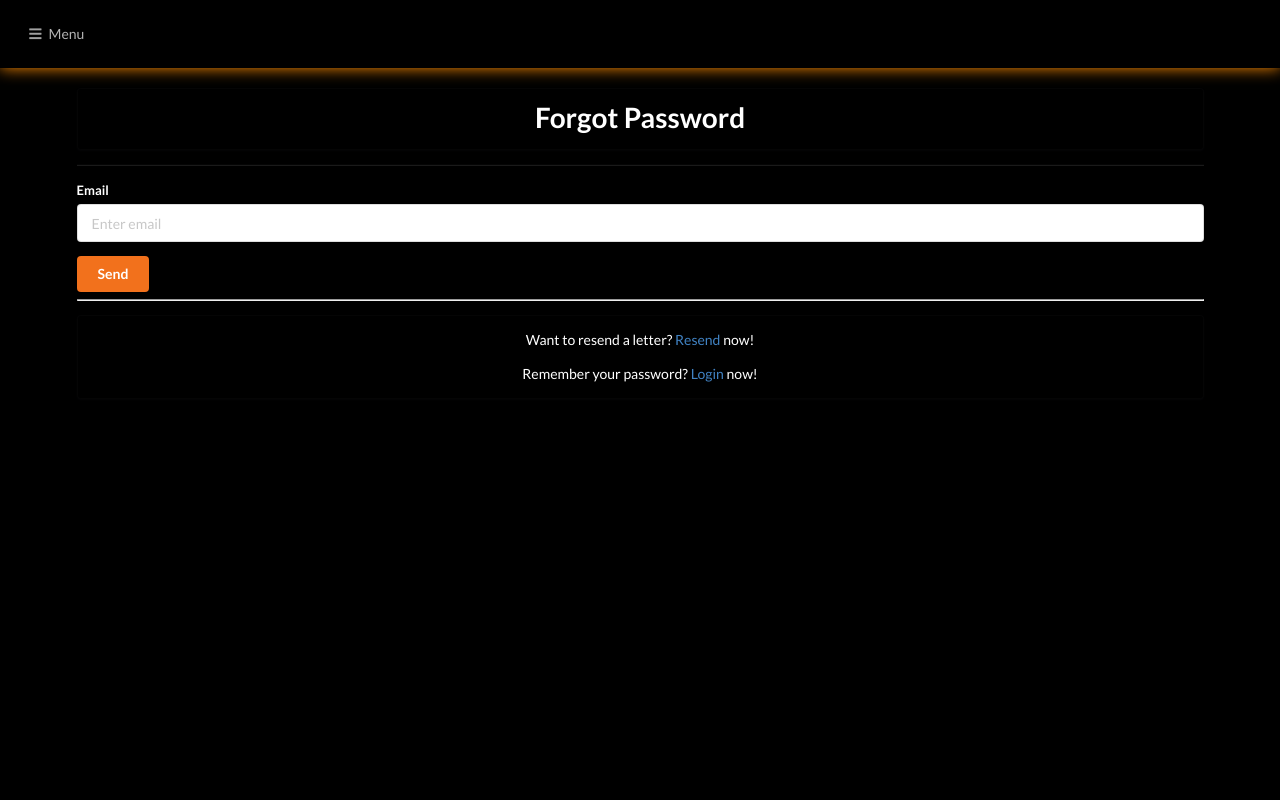
After one commit to aixandrolab/simple-social-network, a Django app: page /forgot-password/ in a window 1280 px wide. The commit adds this page. Run offline with Django 5.2, Linux system fonts and the light colour scheme; data comes from the database, SQL or seed files in the repository.

Commit message:
feat: implement a "Forgot password" feature

```diff
--- /dev/null
+++ b/core/forms/forgot_password.py
@@ -0,0 +1,9 @@
+from django import forms
+
+
+class ForgotPasswordForm(forms.Form):
+    email = forms.EmailField(
+        max_length=255,
+        error_messages={'required': 'Password is required!'},
+        required=True,
+    )
--- a/core/services/email_service.py
+++ b/core/services/email_service.py
@@ -86,7 +86,7 @@ class PasswordResetEmail:
     def send(user_email: str, reset_url: str, username: str) -> bool:
         return EmailService.send_template(
             subject="Password Reset",
-            template="emails/passsword_reset_template.html",
+            template="emails/password_reset_template.html",
             context={
                 'username': username,
                 'reset_url': reset_url,
--- /dev/null
+++ b/core/templates/core/auth/forgot_password.html
@@ -0,0 +1,27 @@
+{% extends 'base.html' %}
+
+{% block title %}Forgot Password{% endblock %}
+
+{% block content %}
+    <div class="ui container">
+        <div class="ui center aligned segment">
+            <h1 class="ui header">Forgot Password</h1>
+        </div>
+        <div class="ui divider"></div>
+        <form method="post" action="" class="ui form">
+            {% csrf_token %}
+
+            <div class="field">
+                <label class="text-light">Email</label>
+                <input type="text" name="email" placeholder="Enter email">
+            </div>
+
+            <button class="ui orange button" type="submit">Send</button>
+        </form>
+        <hr class="text-orange">
+        <div class="ui center aligned segment">
+            <p class="ui text-light text">Want to resend a letter? <a href="{% url 'core:resend_forgot_password' %}">Resend</a> now!</p>
+            <p class="ui text-light text">Remember your password? <a href="{% url 'core:register' %}">Login</a> now!</p>
+        </div>
+    </div>
+{% endblock %}
--- a/core/templates/core/auth/login.html
+++ b/core/templates/core/auth/login.html
@@ -23,8 +23,10 @@
 
             <button class="ui orange button" type="submit">Login</button>
         </form>
+        <hr class="text-orange">
         <div class="ui center aligned segment">
             <p class="ui text-light text">Don't have an account yet? <a href="{% url 'core:register' %}">Register</a> now!</p>
+            <p class="ui text-light text">Forgot your password? <a href="{% url 'core:forgot_password' %}">Reset</a> it!</p>
         </div>
     </div>
 {% endblock %}
--- a/core/templates/core/auth/register.html
+++ b/core/templates/core/auth/register.html
@@ -5,7 +5,7 @@
 {% block content %}
     <div class="ui container">
         <div class="ui center aligned segment">
-            <h1 class="ui header text-orange">Login</h1>
+            <h1 class="ui header text-orange">Register</h1>
         </div>
         <div class="ui divider"></div>
         <form method="post" action="" class="ui form">
--- a/core/urls.py
+++ b/core/urls.py
@@ -8,5 +8,8 @@ urlpatterns = [
     path('', views.home_view, name='home'),
     path('login/', views.login_view, name='login'),
     path('register/', views.register_view, name='register'),
-    path('confirm-register/<str:token>/', views.confirm_register_view, name='confirm_register')
+    path('confirm-register/<str:token>/', views.confirm_register_view, name='confirm_register'),
+    path('forgot-password/', views.forgot_password_view, name='forgot_password'),
+    path('resend-forgot-password/', views.resend_forgot_password_view, name='resend_forgot_password'),
+    path('reset-password/<str:token>/', views.reset_password_view, name='reset_password')
 ]
--- a/core/views.py
+++ b/core/views.py
@@ -1,13 +1,17 @@
 from django.contrib import messages
 from django.contrib.auth import authenticate, login
+from django.contrib.auth.models import User
+from django.core.cache import cache
 from django.shortcuts import render, redirect, get_object_or_404
 from django.urls import reverse
 from django.views.decorators.cache import never_cache
 
+from core.forms.forgot_password import ForgotPasswordForm
 from core.forms.login_form import LoginForm
 from core.forms.register_form import RegisterForm
+from core.forms.reset_password import ResetPasswordForm
 from core.services.email_service import Email
-from profiles.models import EmailVerificationToken
+from profiles.models import EmailVerificationToken, PasswordResetToken
 
 
 def home_view(request):
@@ -105,3 +109,78 @@ def confirm_register_view(request, token):
 
     messages.success(request, "Congratulations! Your account is now verified! Now, login in your account.")
     return redirect('core:login')
+
+
+def forgot_password_view(request):
+    if request.method == "POST":
+        form = ForgotPasswordForm(request.POST)
+        if form.is_valid():
+            email = form.cleaned_data['email']
+            try:
+                user = User.objects.get(email=email)
+            except Exception as e:
+                messages.error(request, 'User does not exists.')
+                return render(request, 'core/auth/forgot_password.html', {'form': form})
+
+            token = PasswordResetToken.create_token(user)
+            url = request.build_absolute_uri(
+                    reverse('core:reset_password', kwargs={'token': token.token})
+                )
+            Email.reset_password(email, url, user.username)
+            messages.success(request, 'Email was successfully sent! Check your email for the envelope.')
+            cache.set(f'resend_forgot_password', email)
+        else:
+            messages.error(request, 'Please check that your email is correct.')
+    else:
+        form = ForgotPasswordForm()
+
+    context = {
+        'form': form,
+    }
+    return render(request, 'core/auth/forgot_password.html', context)
+
+
+def resend_forgot_password_view(request):
+    try:
+        email = cache.get('resend_forgot_password')
+        user = User.objects.get(email=email)
+        token = PasswordResetToken.create_token(user)
+        url = request.build_absolute_uri(
+            reverse('core:reset_password', kwargs={'token': token.token})
+        )
+        Email.reset_password(user.email, url, user.username)
+        messages.success(request, 'Email was successfully sent! Check your email for the envelope.')
+    except Exception as e:
+        messages.error(request, 'Please enter email again.')
+    return redirect('core:forgot_password')
+
+
+@never_cache
+def reset_password_view(request, token):
+    cache.delete('resend_forgot_password')
+
+    token = get_object_or_404(PasswordResetToken, token=token)
+
+    user = token.user
+
+    if request.method == 'POST':
+        form = ResetPasswordForm(request.POST)
+        if form.is_valid():
+            new_password = form.cleaned_data['new_password']
+            confirm_password = form.cleaned_data['confirm_password']
+            if new_password != confirm_password:
+                messages.error(request, 'Passwords do not match!')
+                return render(request, 'core/auth/reset_password.html', {'form': form})
+            user.set_password(new_password)
+            user.save()
+            token.use_token()
+            messages.success(request, 'Congratulations! Your password is updated!'
+                                    ' Now, login with your new password.')
+            return redirect('core:login')
+    else:
+        form = ResetPasswordForm()
+
+    context = {
+        'form': form
+    }
+    return render(request, 'core/auth/reset_password.html', context)
```
Also changed, not shown: core/forms/reset_password.py (added, +12 -0 lines), core/templates/core/auth/reset_password.html (added, +27 -0 lines).
